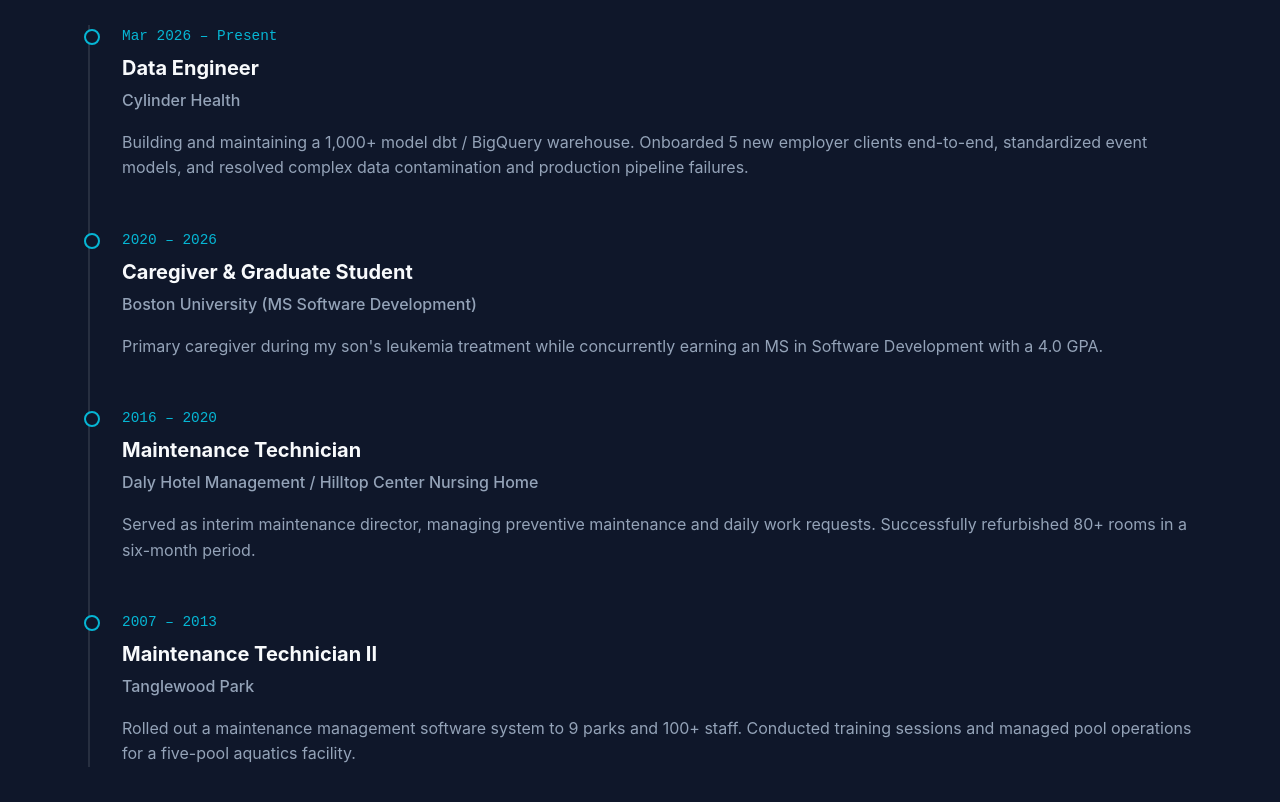
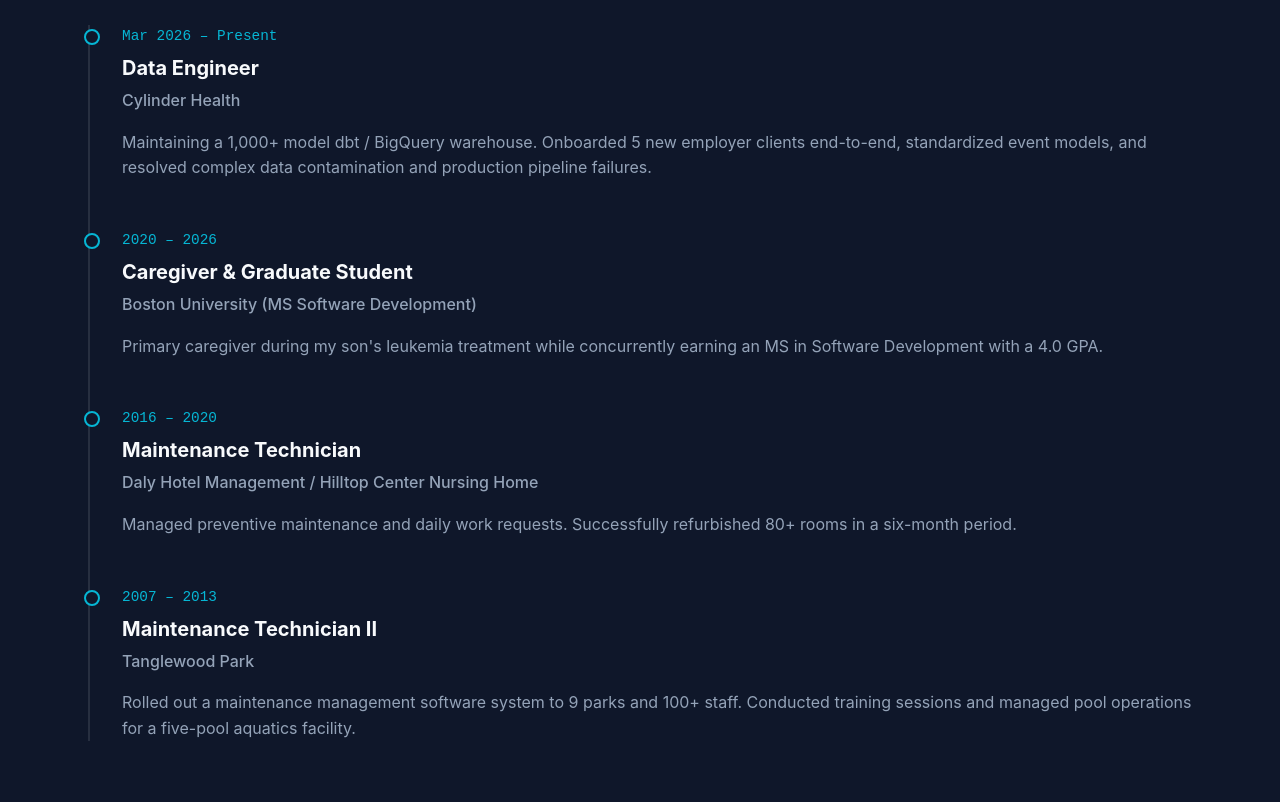
Before and after one commit to Joshua-Byrd/Joshua-Byrd.github.io, a React app: page / in a window 1280 px wide. Shown: the part 1280-2082 px from the top of the page. Built offline with nearby package versions, Linux system fonts and the light colour scheme; the HTML template or start-up script is replaced by a standard one.

Commit message:
Update Timeline position descriptions

```diff
--- a/src/components/Timeline.jsx
+++ b/src/components/Timeline.jsx
@@ -4,7 +4,7 @@
       role: "Data Engineer",
       company: "Cylinder Health",
       date: "Mar 2026 – Present",
-      description: "Building and maintaining a 1,000+ model dbt / BigQuery warehouse. Onboarded 5 new employer clients end-to-end, standardized event models, and resolved complex data contamination and production pipeline failures."
+      description: "Maintaining a 1,000+ model dbt / BigQuery warehouse. Onboarded 5 new employer clients end-to-end, standardized event models, and resolved complex data contamination and production pipeline failures."
     },
     {
       role: "Caregiver & Graduate Student",
@@ -16,7 +16,7 @@
       role: "Maintenance Technician",
       company: "Daly Hotel Management / Hilltop Center Nursing Home",
       date: "2016 – 2020",
-      description: "Served as interim maintenance director, managing preventive maintenance and daily work requests. Successfully refurbished 80+ rooms in a six-month period."
+      description: "Managed preventive maintenance and daily work requests. Successfully refurbished 80+ rooms in a six-month period."
     },
     {
       role: "Maintenance Technician II",
```
